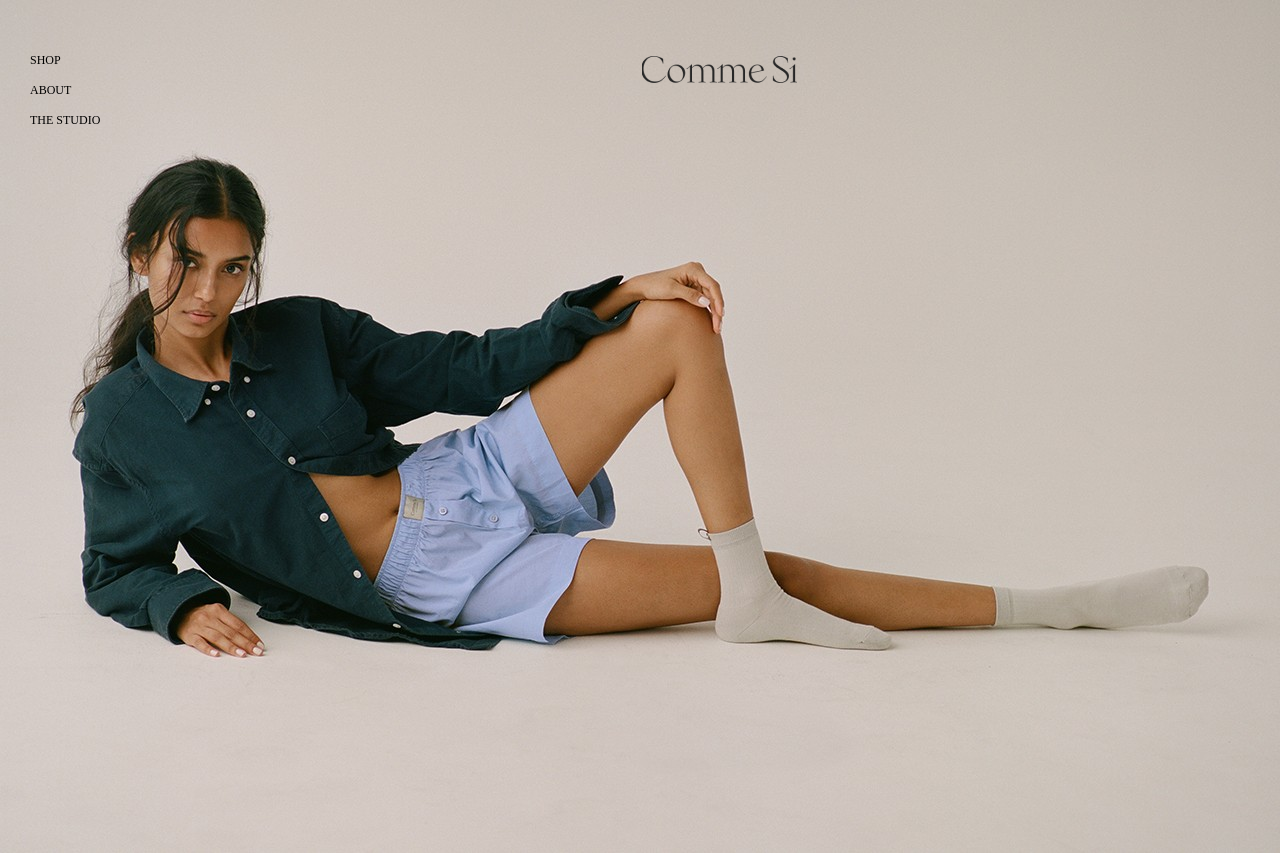
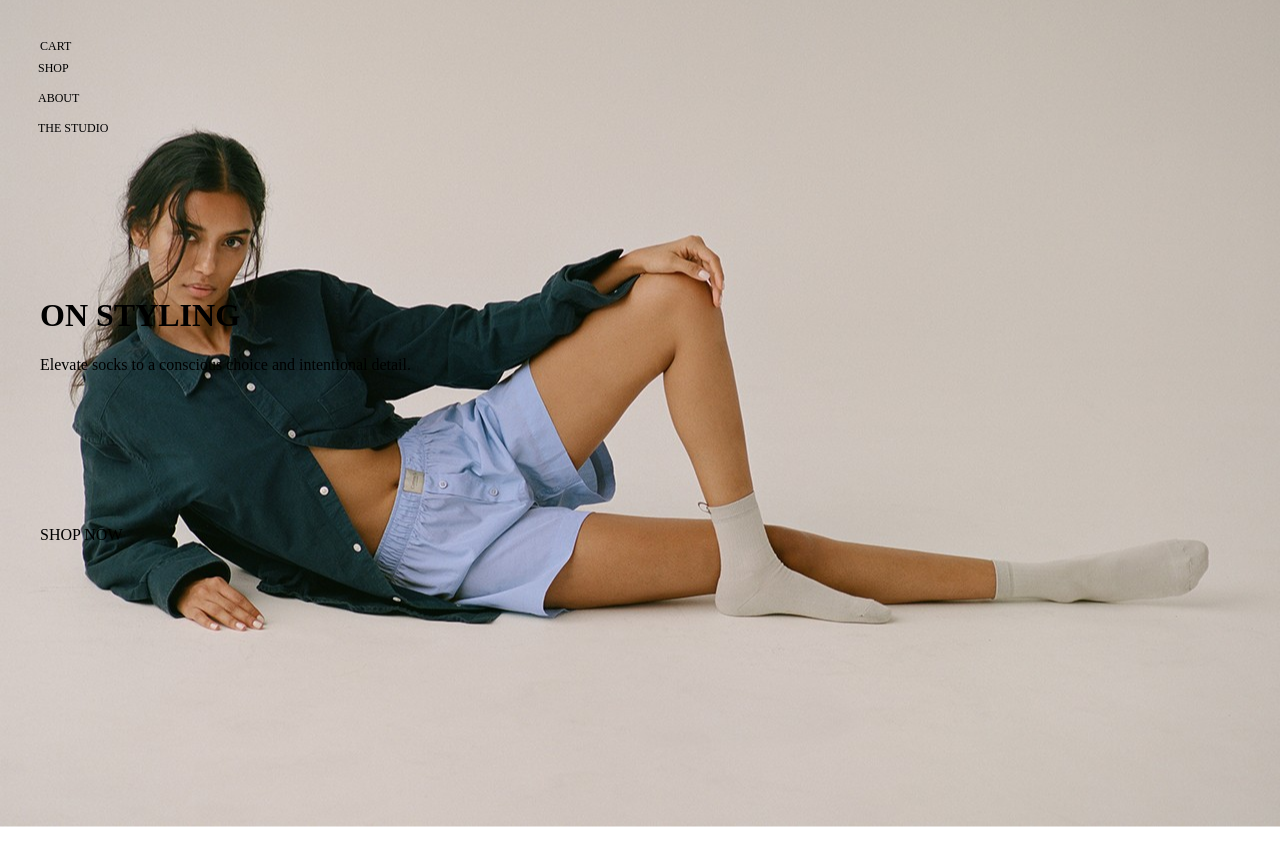
Before and after one commit to lauraok/lauraok.github.io, a plain HTML site: page index.html in a window 1280 px wide. After the commit the page ends 827 px from the top, so only its background shows below. Drawn offline with Linux system fonts and the light colour scheme.

Commit message:
väike uuendus

```diff
--- a/index.html
+++ b/index.html
@@ -8,49 +8,44 @@ Elu on lill!
   <link rel="stylesheet" href="style.css">
   </head>
   <body>
+    <img class="taustapilt" src="taustapilt.jpg" alt="">
     <header>
+    <div class="header">
+
       <div class="shop">
         <a href="#">SHOP</a>
       </div>
-  <div class="about">
-  <a href="#">ABOUT</a>
-  </div>
-  <div class="thestudio">
-    <a href="#">THE STUDIO</a>
-  </div>
-  <div class="logo">
-    <img src="Logo.png" alt="">
-  </div>
+      <div class="about">
+        <a href="">ABOUT</a>
+      </div>
+      <div class="thestudio">
+        <a href="">THE STUDIO</a>
+      </div>
+      <div class="cart">
+        <a href="">CART</a>
+      </div>
+
+      </div>
     </header>
     <main>
-      <img src="taustapilt.jpg" alt="">
-        <!-- <img class="pilt" id="pilt2" src="pilt.jpg" alt=""> -->
-        <!-- <h1 class="heading1">suurem pealkiri</h1> -->
-        <!-- <h2 id="heading2">suur pealkiri</h2> -->
-        <!-- <h3>keskmine pealkiri</h3>
-        <h4>väike pealkiri</h4>
-        <h5>väiksem pealkiri</h5>
-        <h6>pisike paks kiri</h6> -->
-        <!-- <p class="first">Esimene pikem paragrahvff? just niii!</p> -->
-        <!-- <h1>Pealkiri</h1>
-        <ol>
-          <li>ÜKS</li>
-          <li>KAKS</li>
-          <li>KOLM</li>
-        </ol> -->
-      <!-- </div>
-      <div class="par">
-        <p class="tooltip fixed bottom-left">Üks pikk peatükk, <span>kuhu on kirjutatud hästi palju tähtsat juttu</span> igasuguste põnevate asjade kohta.</p>
-      </div> -->
-      <!-- <div>
-        <ul>
-          <li>KAKS</li>
-          <li>KAKS</li>
-          <li>KOLM</li>
-        </ul>
-        <img class="pilt" id="pilt1" src="pilt.jpg" alt=""> -->
-      <!-- </div>  -->
-      <!-- kommentaar -->
+<div class="suurkast">
+
+<div class="content">
+  <div class="pealkiri">
+    <h1>ON STYLING</h1>
+  </div>
+  <div class="paragrahv">
+    <p>Elevate socks to a conscious choice and intentional detail.</p>
+  </div>
+  <div class="shopnow">
+    <a href="">SHOP NOW</a>
+    <svg>
+      nool.svg
+    </svg>
+  </div>
+</div>
+
+</div>
     </main>
     <footer>
 <!-- Jalakas -->
--- a/style.css
+++ b/style.css
@@ -1,14 +1,17 @@
 * {
   box-sizing: border-box;
-}
-span{
-  background: blue;
-  /* display: block; */
 }
 header {
   position: sticky;
   top: 0;
 }
+  .header {
+  position: sticky;
+  padding: 2rem;
+  display: flex;
+  align-items: flex-start;
+}
+
 .shop a {
   /* Rectangle 30 */
 
@@ -18,6 +21,9 @@ width: 43px;
 height: 10px;
 left: 30px;
 top: 53px;
+
+}
+svg {
 
 }
 .shop a {
@@ -110,75 +116,71 @@ align-items: center;
 
 color: #000000;
 }
-.logo {
-  position: absolute;
-  top: 56px;
-  left: 642px;
-  right: 643px;
+.cart a {
+
+display: flex;
+flex-direction: row;
+text-decoration: none;
+align-items: right;
+
+font-family: Sporting Grotesque;
+font-style: normal;
+font-weight: normal;
+font-size: 12px;
+line-height: 1;
+
+color: #000000;
 }
-/* .first{
-  background-image: url(pilt.jpg);
-  display: block;
-  font-size: 2em;
-  background-size: contain;
-  /* background-size: cover; */
-  background-repeat: no-repeat;
-  background-position: center;
-} */
-.o {
-  position: relative;
-}
-.fixed {
-  position: fixed;
-}
-.bottom-left {
-  bottom: 50px;
-  left: 50px;
-}
-.tooltip {
-  background: rgba(0, 0, 0, 0.5);
-}
-body {
-  height: 100vh;
-  width: 100vw;
-  margin: 0;
-  padding: 0;
-}
-ul {
-  list-style-type: none;
-  padding: 0;
-  margin: 0;
-}
-ol {
-  list-style-type: none;
+
+.taustapilt {
+
+display: block;
+position: absolute;
+top: 50%;
+left: 0;
+transform: translateY(-50%);
+width: calc(100% + 1px)
+height: calc(100% + 1px)
+object-fit: cover;
+box-sizing: inherit;
+background-repeat:
 
 }
-.heading1 {
-  /* font-size: 60px;
-  font-style: oblique; */
-  font-size: 3em;
+
+.suurkast {
+  padding: 0 2rem;
+  position: relative;
+  top: 12em;
+  margin: 0 auto;
+  width: 100%;
+  max-width: 80em;
+
 }
-#heading2 {
-  font-size: 5rem;
+
+.pealkiri {
+  margin: 0 0 0.5rem;
+
+  font-family: Antykwa Poltawskiego
+  font-weight:200;
+  font-style: normal;
+
 }
-.par {
-  color: #ffffff;
+
+.content {
+  display:block;
+  position:relative;
+  z-index: 2;
+  width: 100%;
+  max-width: 50em;
 }
-.pilt {
-  background-color: #e1ede9;
-  border: 5px solid #1f1f1f;
-  margin: 10vw;
-  padding: 5vw;
-  width: 80vw;
-  height: auto;
+.paragrahv {
+
 }
-#pilt1 {
-  position: absolute;
-  top: 20px;
-  right: 0;
-  margin: 0;
-  width: 40vw;
+.shopnow a {
+  position: flex;
+  flex-direction: row;
+
+  text-decoration: none;
+
+  color: #000000;
 }
-#pilt2 {
-position: sticky;
-}
```
Also changed, not shown: nool.svg (added).
